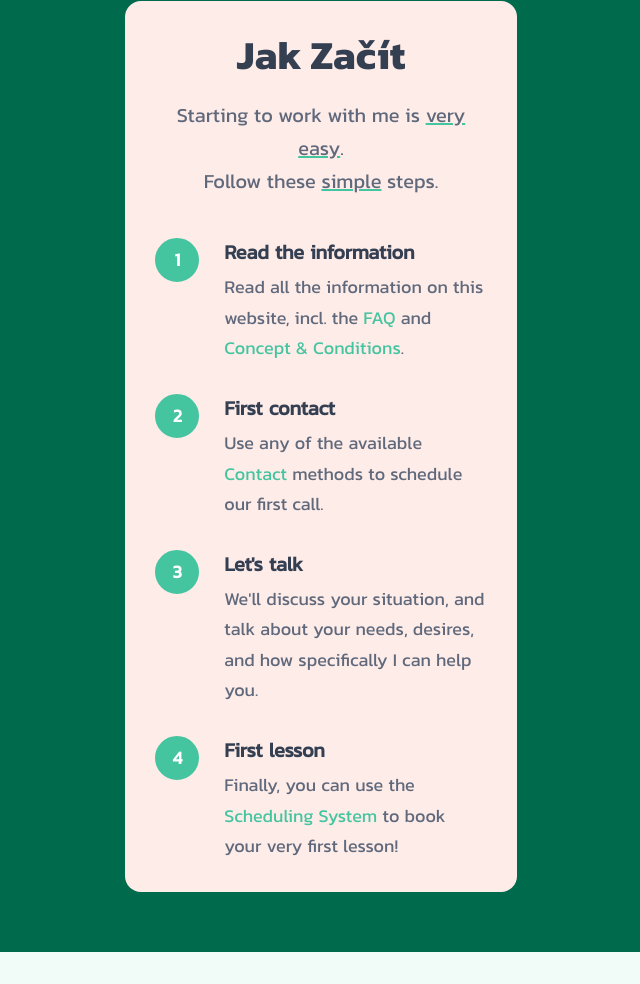
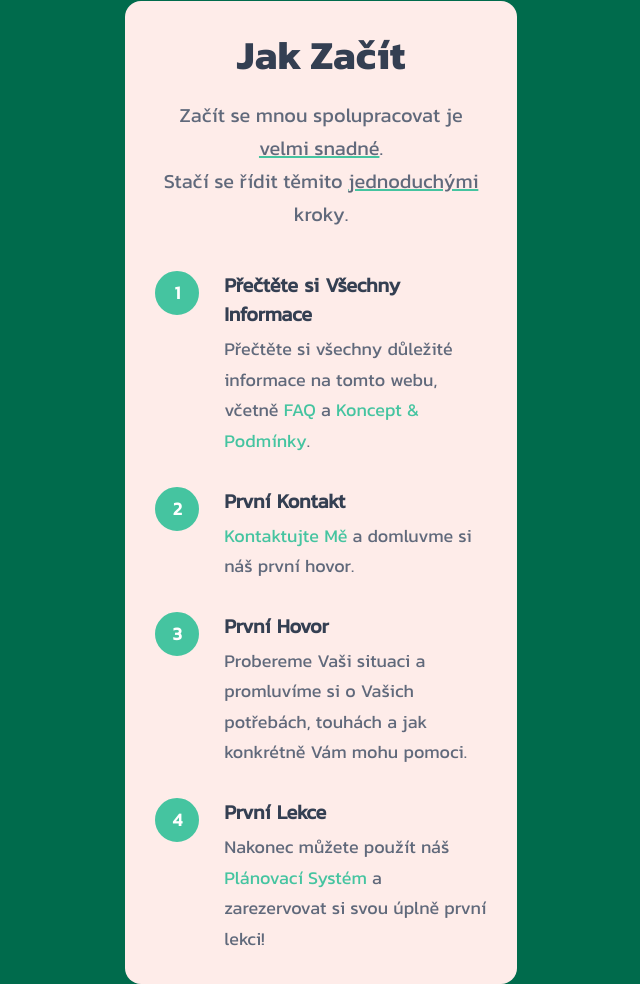
Before and after one commit to pakr93/pakr93.github.io, a plain HTML site: page LearnWithKate/cs/index.html in a window 1280 px wide. Shown: the part 3222-4206 px from the top of the page, without its empty margins (319-959 px from the left). Drawn offline with Linux system fonts and the light colour scheme.

Commit message:
Translated the "Jak Zacit" section into Czech.

```diff
--- a/LearnWithKate/cs/index.html
+++ b/LearnWithKate/cs/index.html
@@ -270,19 +270,19 @@
             <!--/column -->
             <div class=" col-sm-8 col-lg-6 col-xl-4 offset-lg-1 order-sm-1 order-lg-2 mx-auto bg-pale-orange py-6 px-6 rounded-4 ">
               <h2 class=" display-4 mb-4 text-center">Jak Začít</h2>
-              <p class=" lead fs-20 mb-8 pe-xxl-2 text-center">Starting to work with me is <span style=" text-decoration:
-    underline; text-decoration-color: var(--custom-color-primary); ">very easy</span>.
-                <br />Follow these <span style=" text-decoration: underline; text-decoration-color:
-    var(--custom-color-primary); ">simple</span> steps.
+              <p class=" lead fs-20 mb-8 pe-xxl-2 text-center">Začít se mnou spolupracovat je <span style=" text-decoration:
+     underline; text-decoration-color: var(--custom-color-primary); ">velmi snadné</span>.
+                 <br />Stačí se řídit těmito <span style="text-decoration: underline; text-decoration-color:
+     var(--custom-color-primary); ">jednoduchými</span> kroky.
               </p>
               <div class=" d-flex flex-row mb-6 ">
                 <div>
                   <span class=" icon btn btn-circle btn-green disabled me-5 "><span class=" number fs-18 ">1</span></span>
                 </div>
                 <div>
-                  <h4 class=" mb-1 fs-20">Read the information</h4>
-                  <p class=" mb-0 fs-18">Read all the information on this website, incl.
-                    the <a href=" #faq " class=" hover text-green ">FAQ</a> and <a href="assets/docs/Concept-Conditions_LearnwKate.pdf" target="_blank " class="hover text-green ">Concept & Conditions</a>.
+                  <h4 class=" mb-1 fs-20">Přečtěte si Všechny Informace</h4>
+                  <p class=" mb-0 fs-18">Přečtěte si všechny  důležité informace na tomto webu, včetně
+                    <a href=" #faq " class=" hover text-green ">FAQ</a> a <a href="../assets/docs/Koncept-Podminky_LearnwKate.pdf" target="_blank " class="hover text-green ">Koncept & Podmínky</a>.
                 </p>
                 </div>
               </div>
@@ -291,8 +291,8 @@
                   <span class=" icon btn btn-circle btn-green disabled me-5 "><span class=" number fs-18 ">2</span></span>
                 </div>
                 <div>
-                  <h4 class=" mb-1 fs-20">First contact</h4>
-                  <p class=" mb-0 fs-18">Use any of the available <a href=" #contact-me " class=" hover text-green ">Contact</a> methods to schedule our first call.</p>
+                  <h4 class=" mb-1 fs-20">První Kontakt</h4>
+                  <p class=" mb-0 fs-18"><a href=" #contact-me " class=" hover text-green ">Kontaktujte Mě</a> a domluvme si náš první hovor.</p>
                 </div>
               </div>
               <div class=" d-flex flex-row mb-6 ">
@@ -300,8 +300,8 @@
                   <span class=" icon btn btn-circle btn-green disabled me-5 "><span class=" number fs-18 ">3</span></span>
                 </div>
                 <div>
-                  <h4 class=" mb-1 fs-20">Let's talk</h4>
-                  <p class=" mb-0 fs-18">We'll discuss your situation, and talk about your needs, desires, and how specifically I can help you.</p>
+                  <h4 class=" mb-1 fs-20">První Hovor</h4>
+                  <p class=" mb-0 fs-18">Probereme Vaši situaci a promluvíme si o Vašich potřebách, touhách a jak konkrétně Vám mohu pomoci.</p>
                 </div>
               </div>
               <div class=" d-flex flex-row ">
@@ -309,11 +309,11 @@
                   <span class=" icon btn btn-circle btn-green disabled me-5 "><span class=" number fs-18 ">4</span></span>
                 </div>
                 <div>
-                  <h4 class=" mb-1 fs-20">First lesson</h4>
-                  <p class=" mb-0 fs-18">Finally, you can use the <a href=" https://learnwithkate.setmore.com/ " target="
-    _blank " class=" hover text-green ">Scheduling System</a> to book your very first lesson!</p>
+                  <h4 class=" mb-1 fs-20">První Lekce</h4>
+                  <p class=" mb-0 fs-18">Nakonec můžete použít náš <a href=" https://learnwithkate.setmore.com/ " target="_blank " class=" hover text-green ">Plánovací Systém</a> a zarezervovat si svou úplně první lekci!
+               </p>
                 </div>
-              </div>
+              </div
             </div>
             <!--/column -->
           </div>
```
Also changed, not shown: LearnWithKate/index.html (+4 -4 lines).
